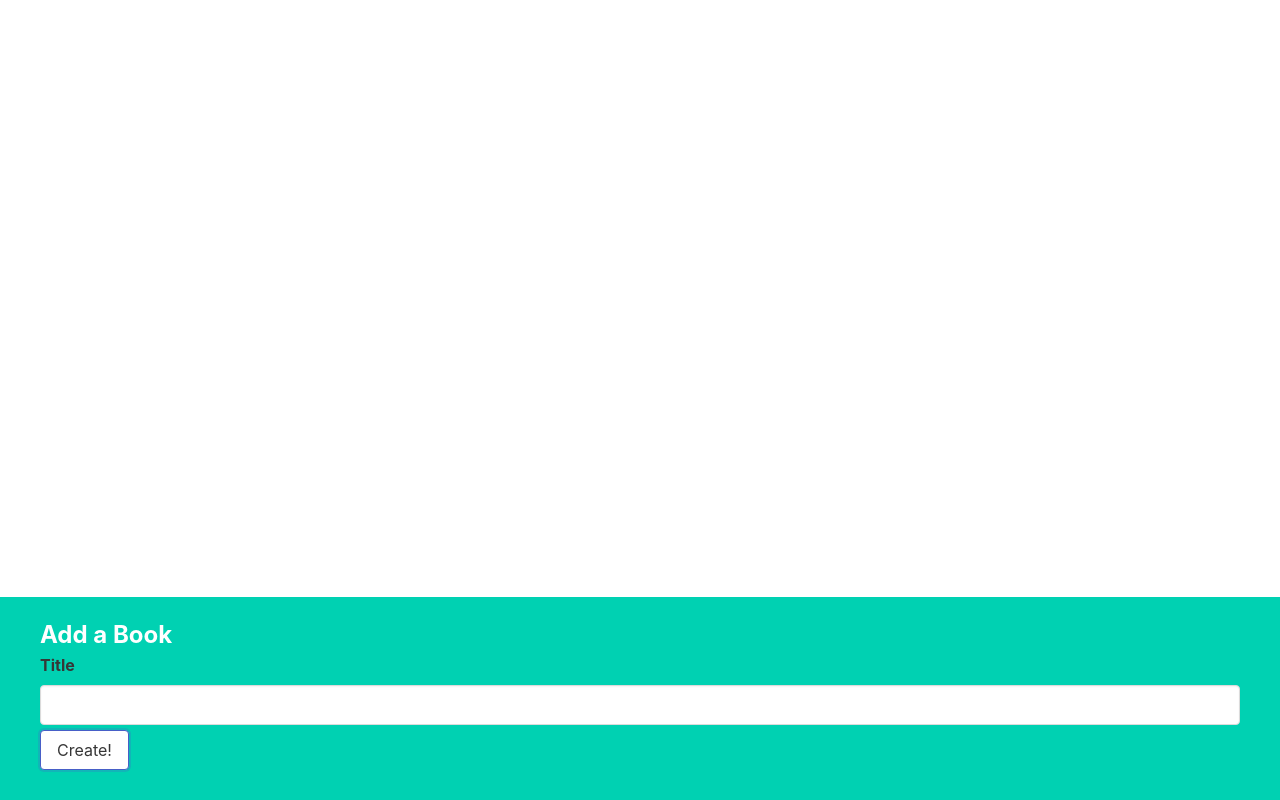
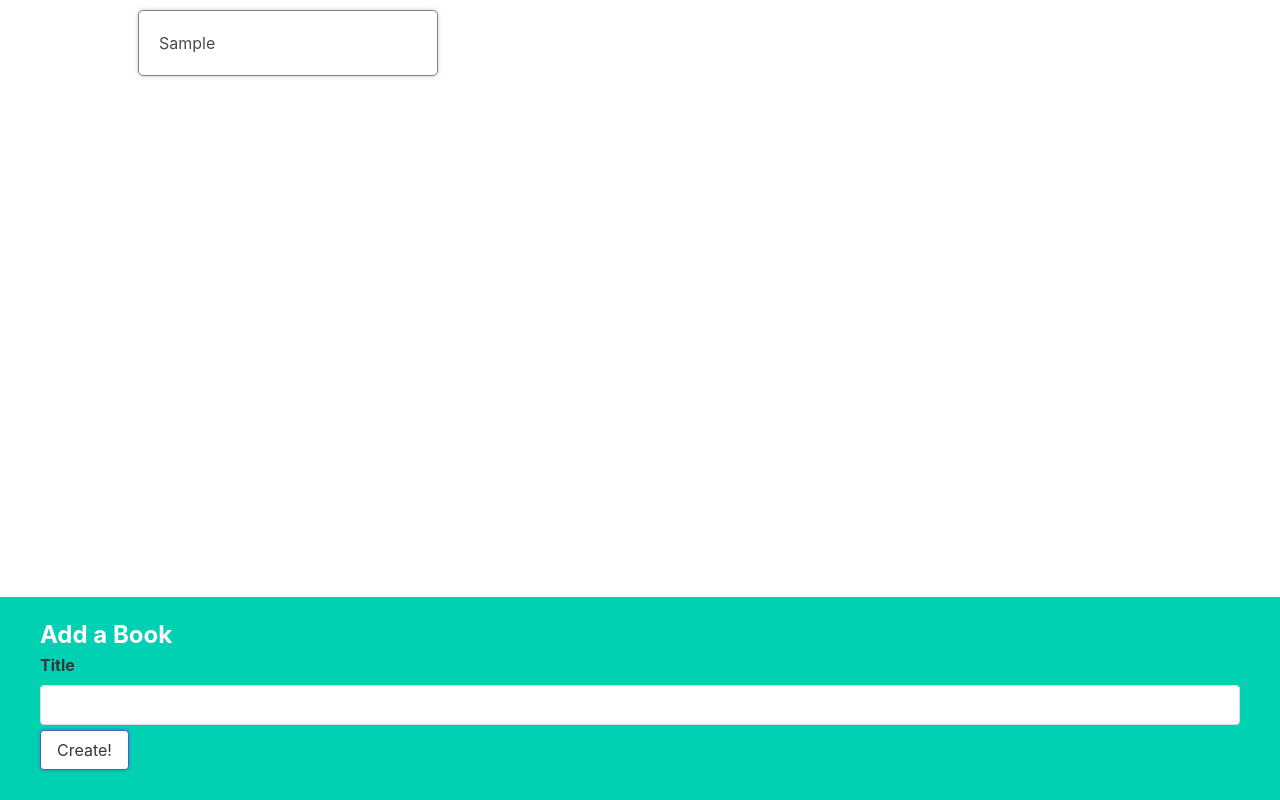
Before and after one commit to bycarlosgamez/book-list, a React (Vite) app: page / in a window 1280 px wide. Both pictures are taken after typing "Sample" into the empty fields and a click on the button "Create!". Built offline with nearby package versions, Linux system fonts and the light colour scheme.

Commit message:
added book functionality to show books in a list

```diff
--- a/src/App.jsx
+++ b/src/App.jsx
@@ -1,17 +1,23 @@
 import { useState } from 'react';
 import BookCreate from './components/BookCreate';
+import BookList from './components/BookList';
 
 function App() {
   const [books, setBooks] = useState([]);
 
   const handleSubmit = (title) => {
-    console.log(`Add book titled: ${title}`);
+    const updatedBooks = [
+      ...books,
+      { id: Math.round(Math.random() * 999), title },
+    ];
+    setBooks(updatedBooks);
   };
 
   return (
-    <>
+    <div className='app'>
+      <BookList books={books} />
       <BookCreate onSubmit={handleSubmit} />
-    </>
+    </div>
   );
 }
 
--- a/src/components/BookList.jsx
+++ b/src/components/BookList.jsx
@@ -1,5 +1,10 @@
-function BookList() {
-  return <div>BookList</div>;
+import BookShow from './BookShow';
+
+function BookList({ books }) {
+  const renderedBooks = books.map((book) => (
+    <BookShow key={book.id} book={book} />
+  ));
+  return <div className='book-list'>{renderedBooks}</div>;
 }
 
 export default BookList;
--- a/src/components/BookShow.jsx
+++ b/src/components/BookShow.jsx
@@ -1,5 +1,6 @@
-function BookShow() {
-  return <div>BookShow</div>;
+function BookShow({ book }) {
+  const { title } = book;
+  return <div className='book-show'>{title}</div>;
 }
 
 export default BookShow;
```
